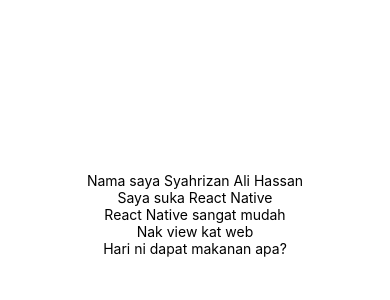
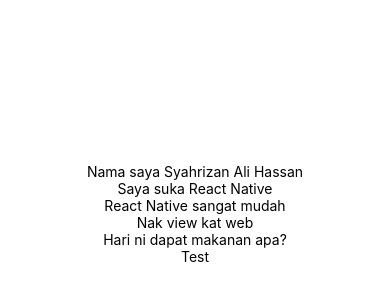
Before and after one commit to syahrizan05/mobileAppTraining, a React Native app: screen / in a window 390 px wide. Shown: the part 208-508 px from the top of the page. Built offline with nearby package versions, Linux system fonts and the light colour scheme.

Commit message:
Perubahan kedua

```diff
--- a/App.js
+++ b/App.js
@@ -10,6 +10,7 @@
       <Text>React Native sangat mudah</Text>
       <Text>Nak view kat web</Text>
       <Text>Hari ni dapat makanan apa?</Text>
+      <Text>Test</Text>
       <StatusBar style="auto" />
     </View>
   );
```
